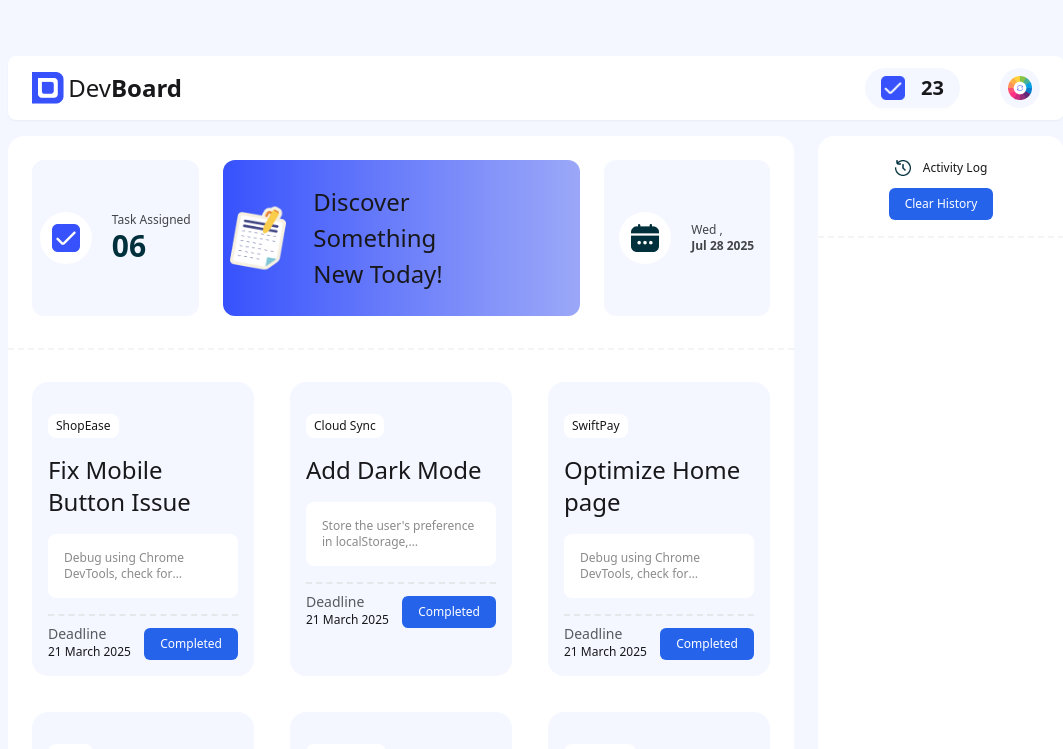
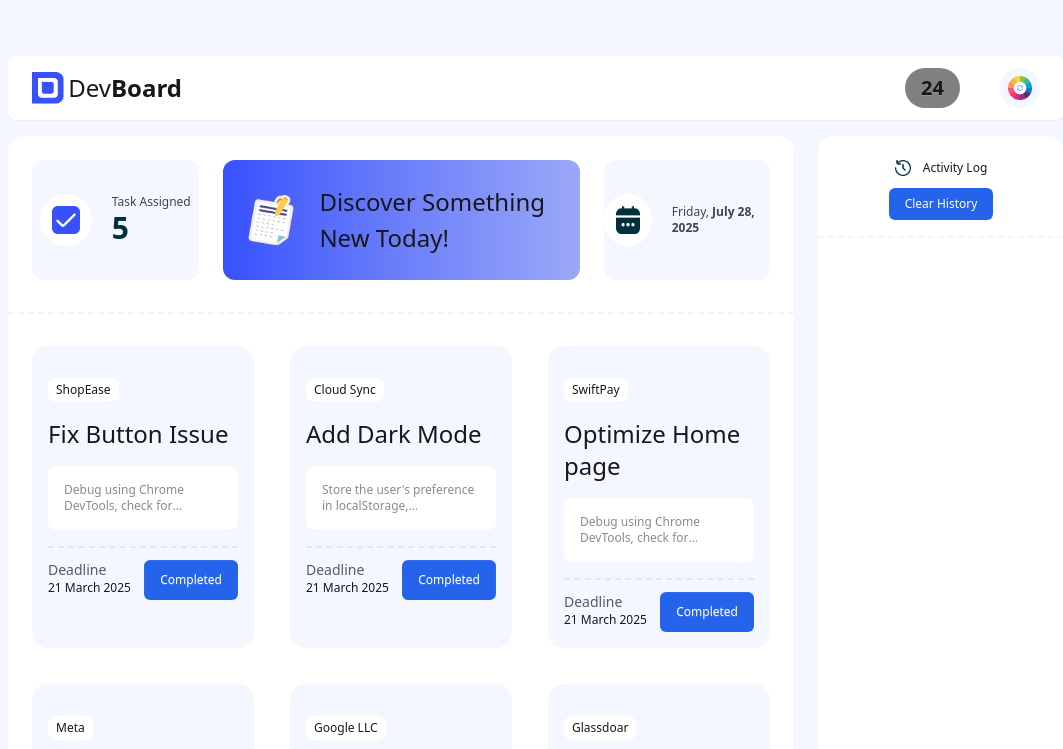
Before and after one commit to Egloo13/assginment-five, a plain HTML site: page index.html in a window 1280 px wide. Both pictures are taken after a click on the button "23". Shown: the top 749 px of the page, without its empty margins (104-1167 px from the left). Drawn offline with nearby package versions, Linux system fonts and the light colour scheme.

Commit message:
add some javascript code.

```diff
--- a/index.html
+++ b/index.html
@@ -19,7 +19,7 @@
                 <p class=" text-2xl">Dev<span class="font-extrabold">Board</span></p>
               </div>
               <div class="flex justify-between items-center gap-10">
-                <button class="btn text-xl font-extrabold px-4 py-2 rad bg-[#F4F7FF]"> <img src="assets/checkbox.png" alt="" class="w-6 h-auto">&nbsp; 23</button>
+                <button id="add-conferm" class="btn text-xl font-extrabold px-4 py-2 rad bg-[#F4F7FF]"> <img src="assets/checkbox.png" alt="" class="w-6 h-auto" >&nbsp; 23</button>
                 <button class="bg-[#F4F7FF] p-2 rounded-full"><img src="assets/theme-btn.png" alt="" class="w-6"></button>
 
               </div>
@@ -38,22 +38,22 @@
                           </div>
                           <div>
                               <p class="text-xs font-medium opacity-80">Task Assigned</p>
-                               <h2 class="font-bold text-3xl text-[#00303C]">06</h2>
+                               <h2 id="click-number" class="font-bold text-3xl text-[#00303C]">6</h2>
                           </div>
                         </div>
-                        <div class="col-span-2 bg-gradient-to-r from-[#3752FD] via-[#6C7FFA] to-[#9BA8F8] rounded-xl flex justify-center gap-5 items-center py-6 pr-16">
+                        <div class="col-span-2 bg-gradient-to-r from-[#3752FD] via-[#6C7FFA] to-[#9BA8F8] rounded-xl flex justify-center gap-5 items-center py-6 pl-5">
                           <div class="">
                               <img src="assets/board.png" alt="" class="">
                           </div>
-                              <p class="text-[24px] font-medium ">Discover Something <br> New Today!</p>
+                              <p class="text-[24px] font-medium ">Discover Something New Today!</p>
                         </div>
                         <div class="col-span-1 bg-[#F4F7FF] rounded-xl flex justify-center gap-5 items-center py-6">
                           <div class="bg-white p-3 rounded-full">
                               <img src="assets/calender.png" alt="" class="w-7 h-7">
                           </div>
                           <div class="text-[22px]">
-                              <p class="text-xs font-medium opacity-80">Wed ,<br>
-                                  <span class="font-bold">Jul 28 2025</span> </p>
+                              <p class="text-xs font-medium opacity-80">Friday,
+                                  <span class="font-bold">July 28, 2025</span></p>
                           </div>
                         </div>
                       </div>
@@ -61,10 +61,10 @@
                 <hr class="my-8 border-t-2 border-dashed border-gray-100">
                 <div class="px-6">
                     <div class="grid grid-cols-3  gap-9">
-                        <div class=" bg-[#F4F7FF] rounded-2xl">
+                        <div class=" for-histoy bg-[#F4F7FF] rounded-2xl">
                             <div class="text-1 p-4 text-left">
                                 <p class="bg-white px-2 py-1 rounded-lg mt-4 w-fit text-xs">ShopEase</p>
-                                <h3 class="font-medium mt-4 text-2xl ">Fix Mobile Button Issue </h3>
+                                <h3 class="font-medium mt-4 text-2xl ">Fix  Button Issue </h3>
                                 <div class=" bg-white mt-4 p-4 rounded-lg text-xs">
                                     <p class="opacity-50 line-clamp-2 overflow-hidden">Debug using Chrome <br> DevTools, check for overlapping elements, and ensure onClick works properly</p>
                                 </div>
@@ -74,11 +74,11 @@
                                         <p class="text-sm opacity-70  text-sm">Deadline</p>
                                     <h4 class="text-xs font-medium">21 March 2025</h4>
                                     </div>
-                                    <button class="text-xs py-2 px-4 mt-3 font-normal bg-blue-600 rounded-md text-white">Completed</button>
+                                    <button id="" class="btn text-xs py-2 px-4 mt-3 font-normal bg-blue-600 rounded-md text-white">Completed</button>
                                 </div>
                             </div>
                         </div>
-                        <div class=" bg-[#F4F7FF] rounded-2xl">
+                        <div class=" for-histoy bg-[#F4F7FF] rounded-2xl">
                             <div class="text-1 p-4 text-left">
                                 <p class="bg-white px-2 py-1 rounded-lg mt-4 w-fit text-xs">Cloud Sync</p>
                                 <h3 class="font-medium mt-4 text-2xl ">Add Dark Mode </h3>
@@ -91,11 +91,11 @@
                                         <p class="text-sm opacity-70  text-sm">Deadline</p>
                                     <h4 class="text-xs font-medium">21 March 2025</h4>
                                     </div>
-                                    <button class="text-xs py-2 px-4 mt-3 font-normal bg-blue-600 rounded-md text-white">Completed</button>
+                                    <button class="btn text-xs py-2 px-4 mt-3 font-normal bg-blue-600 rounded-md text-white">Completed</button>
                                 </div>
                             </div>
                         </div>
-                        <div class=" bg-[#F4F7FF] rounded-2xl">
+                        <div class=" for-histoy bg-[#F4F7FF] rounded-2xl">
                             <div class="text-1 p-4 text-left">
                                 <p class="bg-white px-2 py-1 rounded-lg mt-4 w-fit text-xs">SwiftPay</p>
                                 <h3 class="font-medium mt-4 text-2xl ">Optimize  Home page</h3>
@@ -108,11 +108,11 @@
                                         <p class="text-sm opacity-70  text-sm">Deadline</p>
                                     <h4 class="text-xs font-medium">21 March 2025</h4>
                                     </div>
-                                    <button class="text-xs py-2 px-4 mt-3 font-normal bg-blue-600 rounded-md text-white">Completed</button>
+                                    <button class="btn text-xs py-2 px-4 mt-3 font-normal bg-blue-600 rounded-md text-white">Completed</button>
                                 </div>
                             </div>
                         </div>
-                        <div class=" bg-[#F4F7FF] rounded-2xl">
+                        <div class=" for-histoy bg-[#F4F7FF] rounded-2xl">
                             <div class="text-1 p-4 text-left">
                                 <p class="bg-white px-2 py-1 rounded-lg mt-4 w-fit text-xs">Meta</p>
                                 <h3 class="font-medium mt-4 text-2xl ">Add new emoji 🤲</h3>
@@ -125,11 +125,11 @@
                                         <p class="text-sm opacity-70  text-sm">Deadline</p>
                                     <h4 class="text-xs font-medium">21 March 2025</h4>
                                     </div>
-                                    <button class="text-xs py-2 px-4 mt-3 font-normal bg-blue-600 rounded-md text-white">Completed</button>
+                                    <button class="btn text-xs py-2 px-4 mt-3 font-normal bg-blue-600 rounded-md text-white">Completed</button>
                                 </div>
                             </div>
                         </div>
-                        <div class=" bg-[#F4F7FF] rounded-2xl">
+                        <div class=" for-histoy bg-[#F4F7FF] rounded-2xl">
                             <div class="text-1 p-4 text-left">
                                 <p class="bg-white px-2 py-1 rounded-lg mt-4 w-fit text-xs">Google LLC</p>
                                 <h3 class="font-medium mt-4 text-2xl ">Integrate OpenAI API</h3>
@@ -142,11 +142,11 @@
                                         <p class="text-sm opacity-70  text-sm">Deadline</p>
                                     <h4 class="text-xs font-medium">21 March 2025</h4>
                                     </div>
-                                    <button class="text-xs py-2 px-4 mt-3 font-normal bg-blue-600 rounded-md text-white">Completed</button>
+                                    <button class="btn text-xs py-2 px-4 mt-3 font-normal bg-blue-600 rounded-md text-white">Completed</button>
                                 </div>
                             </div>
                         </div>
-                        <div class=" bg-[#F4F7FF] rounded-2xl">
+                        <div class=" for-histoy bg-[#F4F7FF] rounded-2xl">
                             <div class="text-1 p-4 text-left">
                                 <p class="bg-white px-2 py-1 rounded-lg mt-4 w-fit text-xs">Glassdoar</p>
                                 <h3 class="font-medium mt-4 text-2xl ">Improve Job searching </h3>
@@ -159,7 +159,7 @@
                                         <p class="text-sm opacity-70  text-sm">Deadline</p>
                                     <h4 class="text-xs font-medium">21 March 2025</h4>
                                     </div>
-                                    <button class="text-xs py-2 px-4 mt-3 font-normal bg-blue-600 rounded-md text-white">Completed</button>
+                                    <button class="btn text-xs py-2 px-4 mt-3 font-normal bg-blue-600 rounded-md text-white">Completed</button>
                                 </div>
                             </div>
                         </div>
@@ -172,11 +172,17 @@
                     <img src="assets/activity.png" alt="" class="w-4 h-4">
                     <p class="text-xs font-medium">Activity Log</p>
                 </div>
-                <button class="text-xs py-2 px-4 mt-3 font-medium bg-blue-600 rounded-md text-white">Clear History</button>
+                <button id="clean-history" class="text-xs py-2 px-4 mt-3 font-medium bg-blue-600 rounded-md text-white">Clear History</button>
                </div>
-                <hr class="mt-4 border-t-2 border-dashed border-gray-100">
+                <hr class="my-4 border-t-2 border-dashed border-gray-100">
+                <div id="history-box" class=" px-6 text-left">
+
+
+                </div>
             </div>
         </div>
      </section>
+     <script src="script/add.js"></script>
+
 </body>
 </html>
--- /dev/null
+++ b/script/add.js
@@ -0,0 +1,34 @@
+
+
+   document.querySelectorAll (".btn").forEach(button => {
+    button.addEventListener("click", function() {
+        const clickNumber = document.getElementById("click-number").innerText;
+        const fullBalance = parseInt(clickNumber);
+        const addBalance = document.getElementById("add-conferm").innerText;
+        const moreBalance = parseInt(addBalance);
+        const historyBox = document.getElementById("history-box");
+
+
+        if (fullBalance > 0) {
+            alert("Bord load is correct");
+            document.getElementById("click-number").innerText = fullBalance - 1;
+            document.getElementById("add-conferm").innerText = moreBalance + 1;
+            this.disabled = true;
+            this.style.backgroundColor = "gray";
+
+            const showText = this.closest(".for-histoy");
+            const textTitle = showText.querySelector("h3").innerText;
+            const p = document.createElement("p");
+            p.innerText = `Completed the task of: "${textTitle}" at ${new Date().toLocaleString()}`;
+            historyBox.appendChild(p);
+        }
+        else {
+            alert("Balance cannot be negative.");
+        }
+    });
+   });
+
+//    for clearing the history
+    document.getElementById("clean-history").addEventListener("click", function() {
+        document.getElementById("history-box").innerHTML = "";
+    });
```
Also changed, not shown: script/utilites.js (added, +14 -0 lines), test.html (added, +28 -0 lines).
